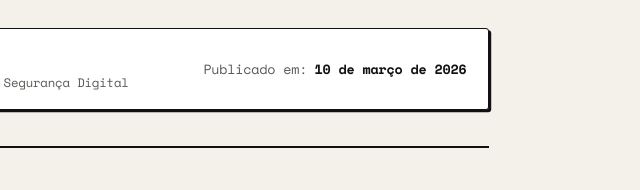
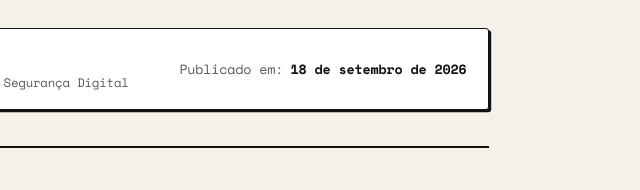
Before and after one commit to Modernxwebs/remover-metadados, an Astro site: page /blog/metadados-em-pdf-riscos-e-como-remover in a window 1280 px wide. Shown: the part 500-690 px from the top of the page, 541-1181 px from the left. Built offline with nearby package versions, Linux system fonts and the light colour scheme; Astro itself is replaced by a stand-in of ours.

Commit message:
fix: update publication dates for blog posts

```diff
--- a/src/content/blog/metadados-em-pdf-riscos-e-como-remover.md
+++ b/src/content/blog/metadados-em-pdf-riscos-e-como-remover.md
@@ -1,7 +1,7 @@
 ---
 title: "Metadados Ocultos em PDFs: Riscos Jurídicos, LGPD e Como Limpar Documentos"
 description: "Entenda como nomes de autores, caminhos de pastas internas e históricos de revisão em arquivos PDF vazam dados de empresas e escritórios, e aprenda a limpá-los."
-pubDate: 2026-03-10
+pubDate: 2026-09-18
 author: "Dev Sharma"
 authorRole: "Especialista em Privacidade & Segurança Digital"
 category: "Documentos & PDF"
--- a/src/content/blog/o-que-sao-metadados-exif-guia-completo.md
+++ b/src/content/blog/o-que-sao-metadados-exif-guia-completo.md
@@ -1,7 +1,7 @@
 ---
 title: "O que são Metadados EXIF: O Guia Definitivo sobre Dados Ocultos em Fotos"
 description: "Aprenda o que são metadados EXIF, quais dados confidenciais seu celular grava em segredo (GPS, modelo, número de série) e como removê-los com segurança e grátis."
-pubDate: 2026-03-15
+pubDate: 2026-10-03
 author: "Dev Sharma"
 authorRole: "Especialista em Privacidade & Segurança Digital"
 category: "Fotos & Imagens"
```
